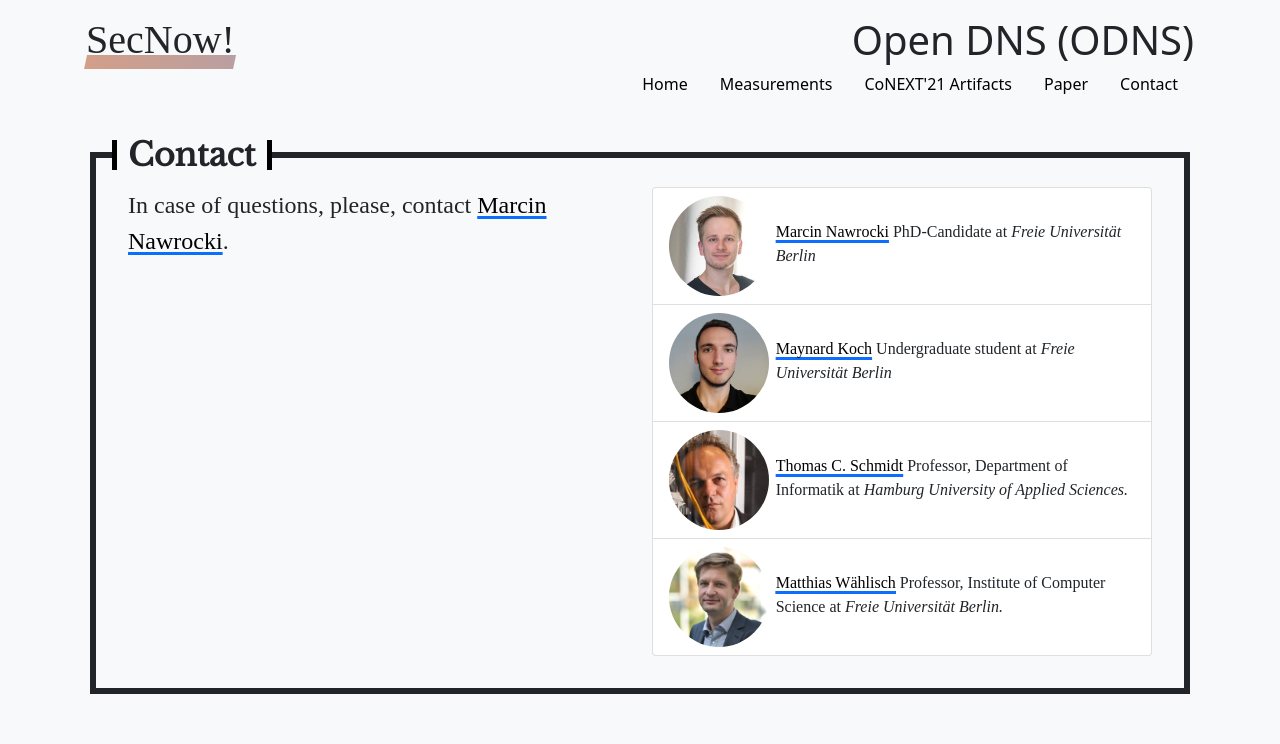
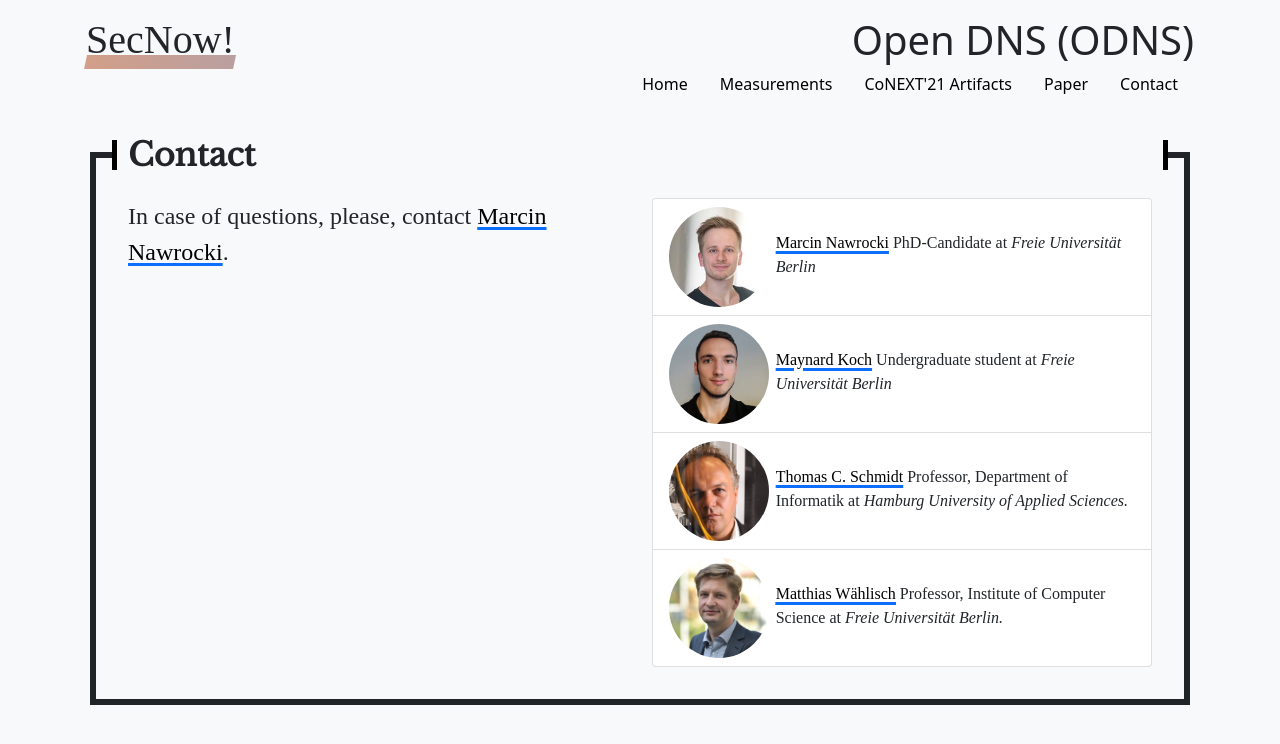
Before and after one commit to netd-tud/odns.secnow.net, a Jekyll site: the page built from contact.md, in a window 1280 px wide. Shown: the top 744 px of the page. Built offline with Jekyll 4.4.1, drawn with Linux system fonts in a browser that asks for light colours; some web fonts are replaced.

Commit message:
css: fix space between box text and title

```diff
--- a/_sass/site.scss
+++ b/_sass/site.scss
@@ -52,8 +52,9 @@
 
     & > .box-title {
         background: var(--bs-light);
-        position: absolute;
-        top: -20pt;
+        position: relative;
+        top: -1.5cm;
+        margin-bottom: -1cm;
         font-family: 'LibreBaskerville';
         font-weight: bold;
         padding: 0 1rem;
```
